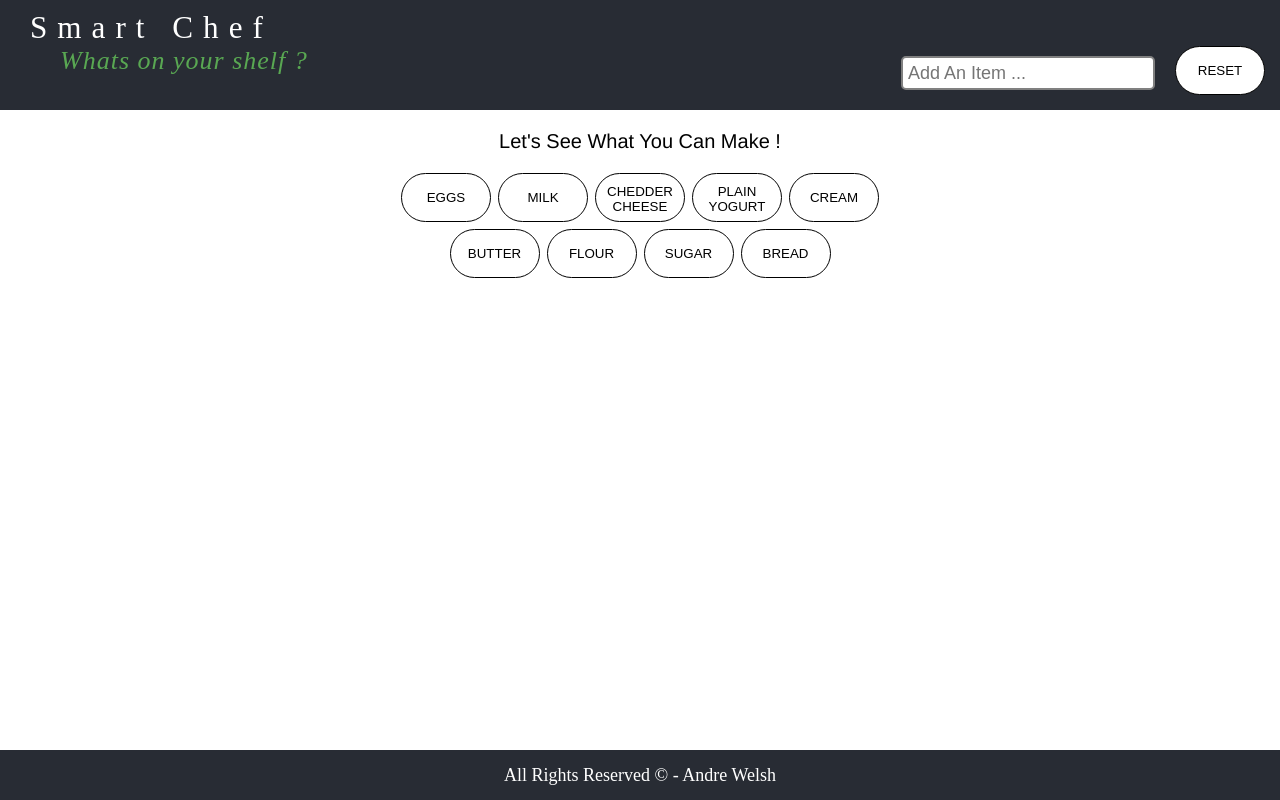
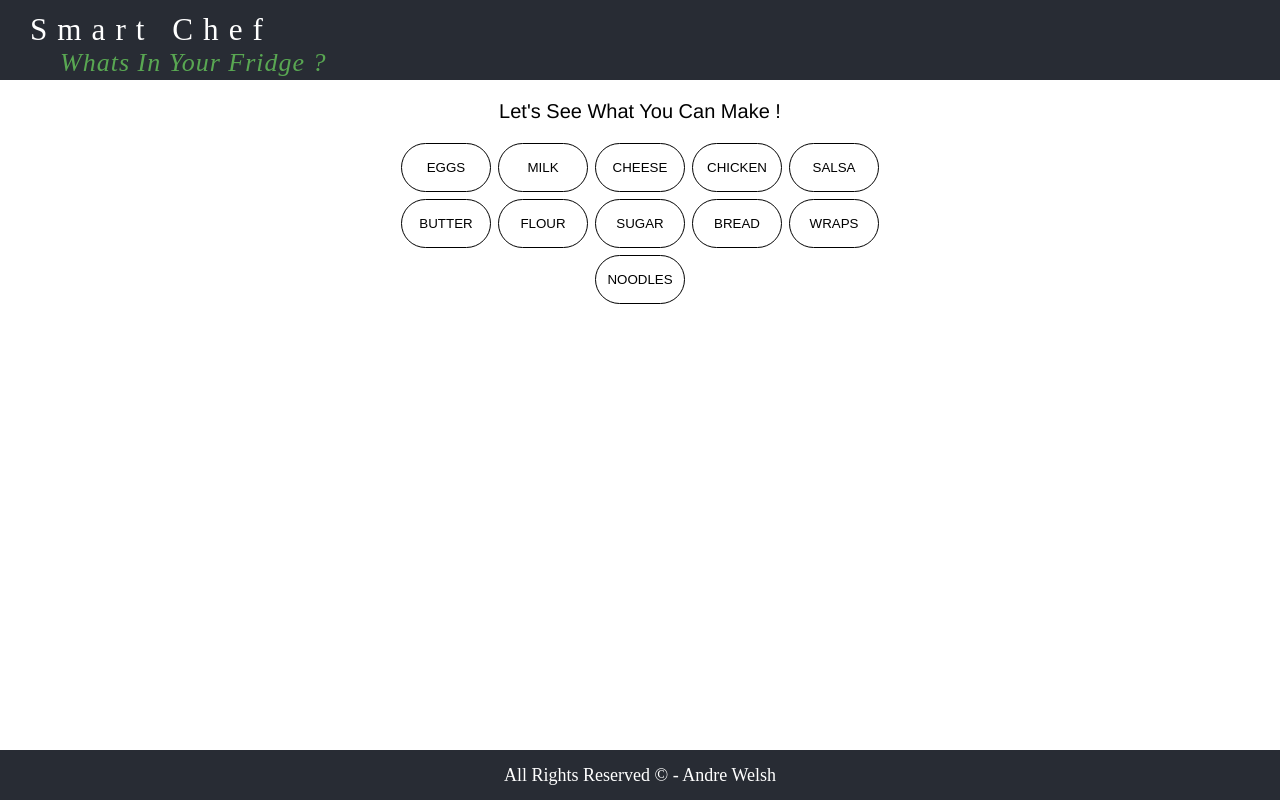
Before and after one commit to andrewelsh/Smart-Chef, a React (Create React App) app: page / in a window 1280 px wide. Built offline with nearby package versions, Linux system fonts and the light colour scheme.

Commit message:
Added README.md

```diff
--- a/public/index.html
+++ b/public/index.html
@@ -2,7 +2,10 @@
 <html lang="en">
   <head>
     <meta charset="utf-8" />
-    <link rel="icon" href="%PUBLIC_URL%/favicon.ico" />
+    <link
+      rel="icon"
+      href="https://freeiconshop.com/wp-content/uploads/edd/chef-outline.png"
+    />
     <meta name="viewport" content="width=device-width, initial-scale=1" />
     <meta name="theme-color" content="#000000" />
     <meta
@@ -24,7 +27,7 @@
       work correctly both with client-side routing and a non-root public URL.
       Learn how to configure a non-root public URL by running `npm run build`.
     -->
-    <title>React App</title>
+    <title>Smart Chef</title>
   </head>
   <body>
     <noscript>You need to enable JavaScript to run this app.</noscript>
--- a/src/components/App.css
+++ b/src/components/App.css
@@ -36,11 +36,22 @@
   margin-left: 60px;
 }
 
+h4 {
+  color: purple;
+  font-size: 21px;
+  text-transform: uppercase;
+  margin-top: 25px;
+}
+
 .reset {
   margin-bottom: 15px;
   margin-right: 15px;
 }
 /* End of Header */
+.rick {
+  width: 100%;
+  height: 100%;
+}
 
 input {
   margin-left: auto;
--- a/src/components/App.js
+++ b/src/components/App.js
@@ -7,11 +7,12 @@ import Board from "./Board";
 import recipeData from "../recipeData";
 
 function App() {
-  const mappedRecipeData = data.map((data) => (
+  const mappedRecipeData = recipeData.map((data) => (
     <Board key={data.title} data={data} />
   ));
 
   const mappedData = data.map((x) => <Main key={x.title} x={x} />);
+
   return (
     <div className="App">
       <Header />
--- a/src/components/Board.js
+++ b/src/components/Board.js
@@ -1,25 +1,11 @@
 import React from "react";
-import recipeData from "../recipeData";
-
-// console.log(recipeData);
 
 const Board = (props) => {
-  // if (recipes.sort().join("") == recipeData[0].inc.sort().join("")) {
-  //   console.log("eggsys");
-  // }
-
-  // if (recipes.sort().join("") == recipeData[0].inc.sort().join("")) {
-  //   console.log("eggs");
-  // }
-
-  // if (recipes.sort().join("") == recipeData[1].inc.sort().join("")) {
-  //   console.log("matched Pancakes!");
-  // }
-  // if (recipes.sort().join("") == recipeData[2].inc.sort().join("")) {
-  //   console.log("matched French Toast");
-  // }
-
-  return <div id="board"></div>;
+  return (
+    <div id="board">
+      <p></p>
+    </div>
+  );
 };
 
 export default Board;
--- a/src/components/Header.js
+++ b/src/components/Header.js
@@ -1,13 +1,13 @@
 import React from "react";
+// <input id="searchBar" placeholder="Add An Item ..." />
 
-const Header = () => {
+const Header = (props) => {
+  console.log(props.x);
   return (
     <div className="header">
       <p className="headerTitle">Smart Chef</p>
       <div className="headerBottomLine">
-        <p className="headerSubTitle">Whats on your shelf ?</p>
-        <input placeholder="Add An Item ..."></input>
-        <button className="reset"> RESET</button>
+        <p className="headerSubTitle">Whats In Your Fridge ?</p>
       </div>
     </div>
   );
--- a/src/components/Main.js
+++ b/src/components/Main.js
@@ -12,31 +12,16 @@ const Main = (props) => {
     now === "✓" ? setButtonSelected(props.x.title) : setButtonSelected("✓");
     now === "✓" ? recipes.pop() : recipes.push(props.x.title);
 
-    if (recipes.sort().join("") == recipeData[0].inc.sort().join("")) {
-      document.getElementById(
-        "board"
-      ).outerHTML = `<img src="https://cdn.loveandlemons.com/wp-content/uploads/2021/05/scrambled-eggs-1-698x1024.jpg" alt="Girl in a jacket" width="300" height="200">`;
+    btnColorChange();
+    for (let i = 0; i < recipeData.length; i++) {
+      if (recipeData[i].inc.every((data) => recipes.includes(data))) {
+        document.getElementById(
+          "board"
+        ).innerHTML = `<h4>${recipeData[i].title}</h4><a href = ${recipeData[i].image} > <img src = ${recipeData[i].image} /> </a>`;
+
+        // console.log(recipeData[i].title);
+      }
     }
-    document.getElementById("board").outerHTML = "";
-
-    if (recipes.sort().join("") == recipeData[1].inc.sort().join("")) {
-      document.getElementById(
-        "board"
-      ).outerHTML = `<img src=" https://i.etsystatic.com/24708295/r/il/323fde/3513312575/il_794xN.3513312575_q4ag.jpg" alt="Girl in a jacket" width="300" height="200">`;
-    }
-    if (recipes.sort().join("") == recipeData[2].inc.sort().join("")) {
-      console.log("matched French Toast");
-    }
-
-    // if (recipeData[0].inc == recipes[0]) {
-    //   console.log("Matched");
-    // }
-
-    // if (props.x.title === recipes[1]) {
-    //   console.log(`Matched ${props.x.title}`);
-    // }
-
-    btnColorChange();
   }
   // End of IF Statement
 
--- a/src/data.js
+++ b/src/data.js
@@ -15,21 +15,21 @@ export default [
   },
   {
     id: 3,
-    title: "Chedder Cheese",
+    title: "Cheese",
     type: "dairy",
     image: "0.jpg",
     selected: "no",
   },
   {
     id: 4,
-    title: "Plain Yogurt",
+    title: "Chicken",
     type: "dairy",
     image: "0.jpg",
     selected: "no",
   },
   {
     id: 5,
-    title: "Cream",
+    title: "Salsa",
     type: "dairy",
     image: "0.jpg",
     selected: "no",
@@ -62,4 +62,18 @@ export default [
     image: "0.jpg",
     selected: "no",
   },
+  {
+    id: 10,
+    title: "Wraps",
+    type: "Wheat",
+    image: "0.jpg",
+    selected: "no",
+  },
+  {
+    id: 11,
+    title: "Noodles",
+    type: "Wheat",
+    image: "0.jpg",
+    selected: "no",
+  },
 ];
--- a/src/index.css
+++ b/src/index.css
@@ -5,12 +5,11 @@ body {
 }
 
 img {
-  width: 15vw;
-  height: 25vh;
-  /* padding: 20px; */
-  margin: 10px;
-  margin-top: 40px;
   border-radius: 35px;
   box-shadow: 5px 4px 10px #8cf2;
+  height: 150px;
   justify-content: center;
+  margin: 5px 10px 10px;
+  width: 130px;
+  border: black solid 1px;
 }
--- a/src/recipeData.js
+++ b/src/recipeData.js
@@ -1,20 +1,58 @@
 export default [
   {
     title: "Scrambled Eggs",
-    image: "www.google.ca",
+    image:
+      "https://www.simplyrecipes.com/thmb/ELRDtAUAIHoAgWFVFdi6TRBOZ1Q=/648x0/filters:no_upscale():max_bytes(150000):strip_icc():format(webp)/__opt__aboutcom__coeus__resources__content_migration__simply_recipes__uploads__2018__06__Scrambled-Eggs-2-ee4ddb21d1654bc699f5f957df7fd363.jpg",
     description: "Fluffy Scrambled Eggs",
     inc: ["Eggs", "Butter"],
+    dispay: false,
   },
   {
     title: "Pancakes",
-    image: "www.google.ca",
+    image:
+      "https://i.etsystatic.com/24708295/r/il/323fde/3513312575/il_794xN.3513312575_q4ag.jpg",
     description: "Fluffy Scrambled Eggs",
-    inc: ["Eggs", "Butter", "Flour", "Sugar", "Milk"],
+    inc: ["Eggs", "Butter", "Flour", "Sugar"],
+    dispay: false,
   },
   {
     title: "French Toast",
-    image: "www.google.ca",
+    image:
+      "https://natashaskitchen.com/wp-content/uploads/2021/03/French-Toast-8.jpg",
     description: "Fluffy Scrambled Eggs",
-    inc: ["Eggs", "Butter", "Sugar", "Milk", "Bread"],
+    inc: ["Eggs", "Butter", "Sugar", "Bread"],
+    dispay: false,
+  },
+  {
+    title: "Tacos",
+    image:
+      "https://www.thewholesomedish.com/wp-content/uploads/2019/06/The-Best-Classic-Tacos-550-500x500.jpg",
+    description: "Fluffy Scrambled Eggs",
+    inc: ["Wraps", "Chicken", "Salsa"],
+    dispay: false,
+  },
+  {
+    title: "Spaghetti",
+    image:
+      "https://www.kitchensanctuary.com/wp-content/uploads/2019/09/Spaghetti-Bolognese-tall-FS-0204.webp",
+    description: "Comfort food at its best!",
+    inc: ["Noodles"],
+    dispay: false,
+  },
+  {
+    title: "Cereal",
+    image:
+      "https://i.ndtvimg.com/i/2017-01/cereal-620_620x350_51484204965.jpg?im=FaceCrop,algorithm=dnn,width=620,height=350",
+    description: "Nothing like a simpel bowl of cereal",
+    inc: ["Milk"],
+    dispay: false,
+  },
+  {
+    title: "Chicken",
+    image:
+      "https://assets.epicurious.com/photos/5732526f1877f76a0e20831c/1:1/w_1600,c_limit/EP_05102016_PeruvianStyleRoastChicken_recipe_.jpg",
+    description: "Home made Chicken",
+    inc: ["Chicken", "Butter", "Salsa"],
+    dispay: false,
   },
 ];
```
Also changed, not shown: 1 other file (tests, documents, lock files or other folders).
